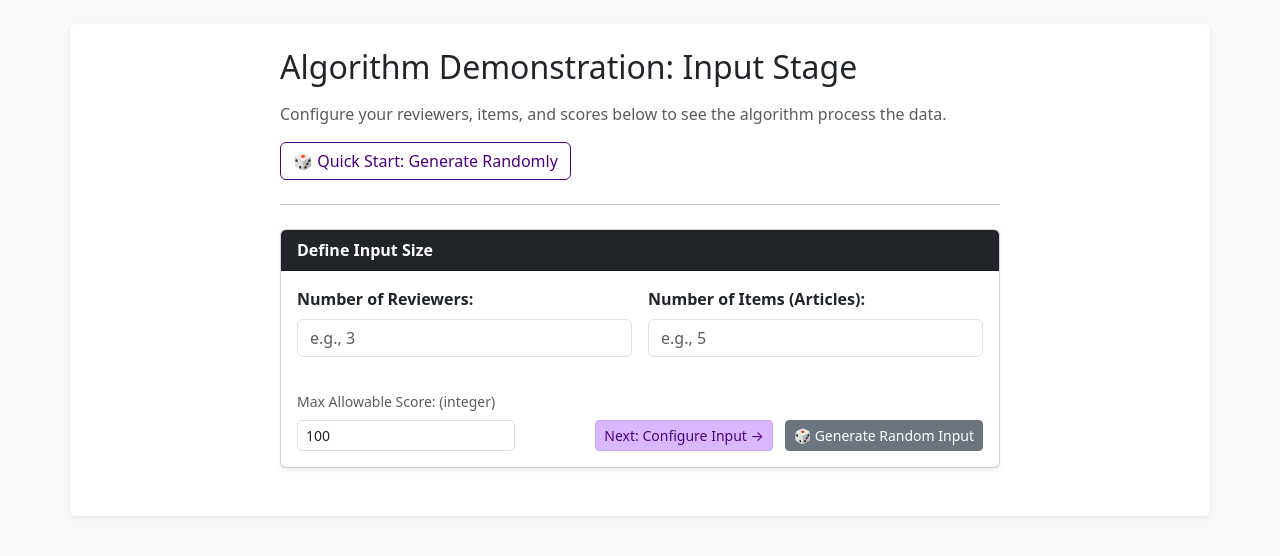
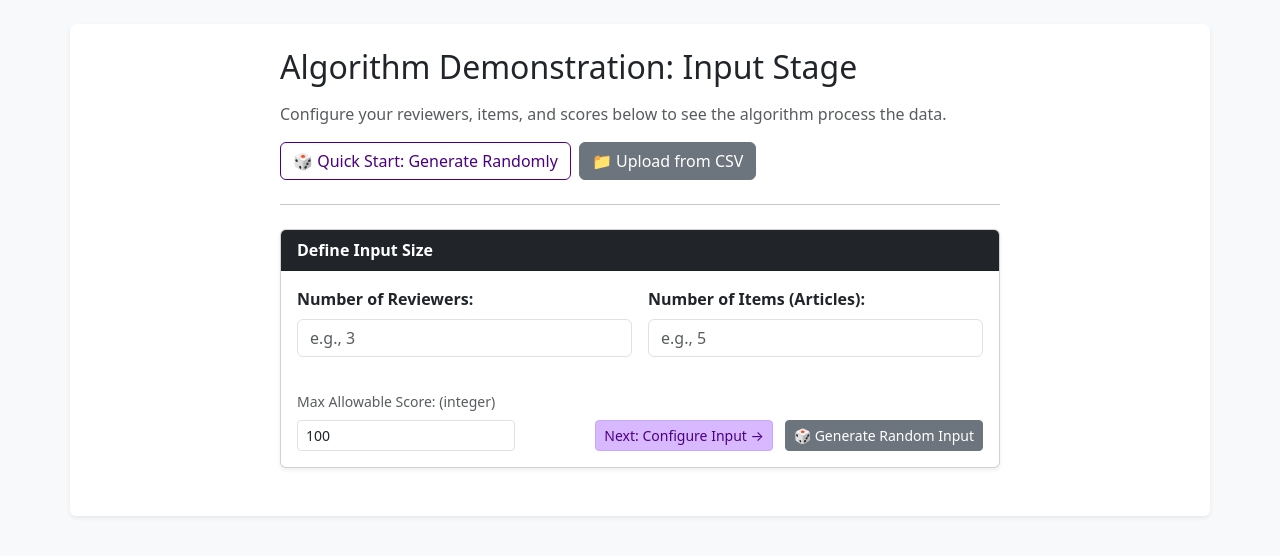
Before and after one commit to AvitalZar/website-for-rgcr, a Flask app: page /input in a window 1280 px wide. Shown: the part 56-612 px from the top of the page. Run offline with Flask 3, Linux system fonts and the light colour scheme.

Commit message:
changed source to rgcr lite and added csv actions.

```diff
--- a/app.py
+++ b/app.py
@@ -1,8 +1,10 @@
-from flask import Flask, render_template, request
-from pref_voting.stochastic_methods import RGCR
-from pref_voting.grade_profiles import GradeProfile
+from flask import Flask, render_template, request, Response
+from rgcr_lite.rgcr_methods import RGCR, rgcr_from_csv
 import io
 import logging
+import os
+import tempfile
+from werkzeug.utils import secure_filename
 
 # Initialize the Flask application
 app = Flask(__name__)
@@ -17,76 +19,115 @@ def index():
 def input_page():
     return render_template('input.html')
 
-# 3. Results Page Route (Handles the form submission)
+# 3. Results Page Route (Handles the form submission and CSV upload)
 @app.route('/results', methods=['POST'])
 def results():
-    num_reviewers = int(request.form.get('num_reviewers'))
-    num_items = int(request.form.get('num_items'))
-    max_score = int(request.form.get('max_score', 10))
-
-    reviewers_list = []
-
-    for r in range(1, num_reviewers + 1):
-        reviewer_dict = {}
-
-        for i in range(1, num_items + 1):
-            is_active = request.form.get(f'active_r{r}_i{i}') == 'on'
-
-            if is_active:
-                score = int(request.form.get(f'score_r{r}_i{i}'))
-                reviewer_dict[i] = score
-
-        reviewers_list.append(reviewer_dict)
-
-
     results = None
     function_logs = ""
     error_message = None
+    reviewers_list = []
+    avg_result = []
 
+    # Setup logger
     log_capture_string = io.StringIO()
     ch = logging.StreamHandler(log_capture_string)
     ch.setLevel(logging.DEBUG)
     logger = logging.getLogger('RGCR')
+
     if not logger:
-        raise "logger not found"
+        raise Exception("logger not found")
+
     logger.setLevel(logging.DEBUG)
     logger.addHandler(ch)
 
     try:
-        results = compute_rgcr(reviewers_list, max_score)
-    except Exception as e:
-        error_message = str(e)
+        # Check if a CSV file was uploaded
+        if 'csv_file' in request.files and request.files['csv_file'].filename != '':
+            csv_file = request.files['csv_file']
+
+            # Create a temporary path to save the uploaded file
+            temp_dir = tempfile.gettempdir()
+            filename = secure_filename(csv_file.filename)
+            temp_path = os.path.join(temp_dir, filename)
+
+            csv_file.save(temp_path)
+
+            try:
+                # Execute directly from the temporary CSV file path
+                results = rgcr_from_csv(temp_path)
+            except Exception as e:
+                error_message = str(e)
+            finally:
+                # Clean up the temporary file
+                if os.path.exists(temp_path):
+                    os.remove(temp_path)
+        else:
+            # Standard manual form processing
+            num_reviewers_str = request.form.get('num_reviewers')
+
+            # Ensure standard form inputs exist before parsing
+            if num_reviewers_str:
+                num_reviewers = int(num_reviewers_str)
+                num_items = int(request.form.get('num_items'))
+                max_score = int(request.form.get('max_score', 10))
+
+                for r in range(1, num_reviewers + 1):
+                    reviewer_dict = {}
+                    for i in range(1, num_items + 1):
+                        is_active = request.form.get(f'active_r{r}_i{i}') == 'on'
+                        if is_active:
+                            score = int(request.form.get(f'score_r{r}_i{i}'))
+                            reviewer_dict[i] = score
+
+                    reviewers_list.append(reviewer_dict)
+
+                try:
+                    # Execute standard RGCR process
+                    results = RGCR(reviewers_list, max_score)
+                except Exception as e:
+                    error_message = str(e)
+
+                # Calculate average result independently, mirroring the original code structure
+                avg_result = mean_estimator(reviewers_list, max_score)
+
     finally:
         logger.removeHandler(ch)
         function_logs = log_capture_string.getvalue()
 
-    avg_result = mean_estimator(reviewers_list, max_score)
-
     return render_template('results.html',
-                        result_ranking = results,
-                            avg_ranking = avg_result,
-                        logs=function_logs,
-                        error_message=error_message,
-                        reviewers_list=reviewers_list)
+                           result_ranking=results,
+                           avg_ranking=avg_result,
+                           logs=function_logs,
+                           error_message=error_message,
+                           reviewers_list=reviewers_list)
 
 # 4. About Page Route
 @app.route('/about')
 def about_page():
     return render_template('about.html')
 
+def mean_estimator(reviewers_list, max_score):
+    items = range(max_score+1)
+    keys = {k for d in reviewers_list for k in d}
+    grouped = {k: [d[k] for d in reviewers_list if k in d] for k in keys}
+    ranking = sorted(grouped, key=lambda k: sum(grouped[k]) / len(grouped[k]), reverse=True)
 
-def compute_rgcr(reviewers_list, max_score):
-    scores = range(max_score + 1)
-    grade_profile = GradeProfile(reviewers_list, scores)
-    return RGCR(grade_profile)
+    ranking_set = set(ranking)
+    ranking += [item for item in items if item not in ranking_set]
+    return ranking
 
-def mean_estimator(reviewers_list, max_score):
-    scores = range(max_score + 1)
-    gprofile = GradeProfile(reviewers_list, scores)
-    return sorted(gprofile.candidates, key=lambda c: gprofile.avg(c) if gprofile.has_grade(c) else 0, reverse=True)
+# Route to handle CSV download
+@app.route('/download_csv', methods=['POST'])
+def download_csv():
+    # Retrieve the comma-separated results string from the form
+    results_str = request.form.get('results_data', '')
 
-
-
+    # Create and return a CSV file response
+    return Response(
+        results_str,
+        mimetype="text/csv",
+        headers={"Content-disposition": "attachment; filename=results.csv"}
+    )
 
 if __name__ == '__main__':
-    app.run(debug=True, port=5000)
+    app.run(debug=True, host='0.0.0.0', port=5000)
--- a/requirements.txt
+++ b/requirements.txt
@@ -1,5 +1,4 @@
 flask
-sortedcontainers
 
 # Should be replaced with the real lib once my func published into it.
-git+https://github.com/AvitalZar/pref_voting.git@rgcr-func#pref_voting
+git+https://github.com/AvitalZar/rgcr_lite.git
--- a/templates/input.html
+++ b/templates/input.html
@@ -19,10 +19,17 @@
         <h2 class="mb-3 text-start">Algorithm Demonstration: Input Stage</h2>
         <p class="text-muted text-start">Configure your reviewers, items, and scores below to see the algorithm process the data.</p>
 
-        <div class="mb-4 text-start">
+        <div class="mb-4 text-start d-flex gap-2">
             <button type="button" class="btn" style="color:#4b0082; border-color:#4b0082;" onclick="generateFullyRandomSetup()">
                 🎲 Quick Start: Generate Randomly
             </button>
+
+            <form action="/results" method="POST" enctype="multipart/form-data" id="csvForm" class="m-0">
+                <input type="file" id="csvFileInput" name="csv_file" accept=".csv" style="display: none;" onchange="document.getElementById('csvForm').submit();">
+                <button type="button" class="btn btn-secondary" onclick="document.getElementById('csvFileInput').click();">
+                    📁 Upload from CSV
+                </button>
+            </form>
         </div>
 
         <hr>
```
Also changed, not shown: templates/results.html (+11 -0 lines).
